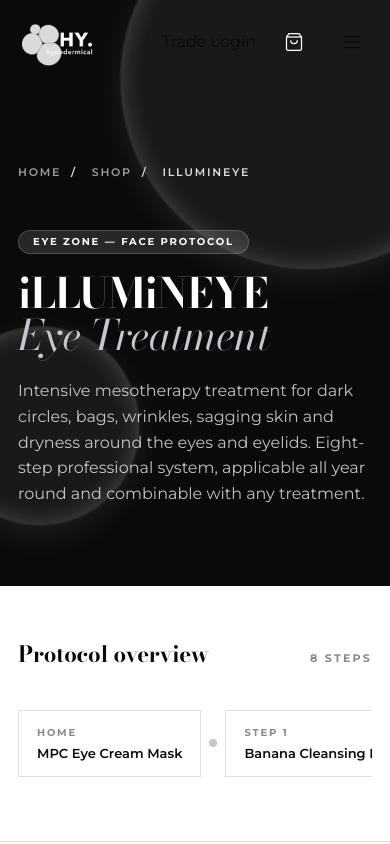
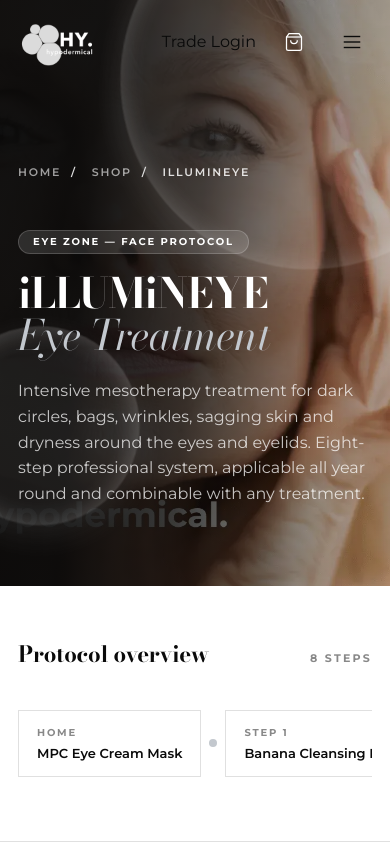
Before and after one commit to Matijang17/Hypodermical-ecom, a website: page shop/face/illumineye.html in a window 390 px wide. Shown: the top 844 px of the page. Drawn offline with nearby package versions, Linux system fonts and the light colour scheme.

Commit message:
hero image added

```diff
--- a/shop/assets/css/shop.css
+++ b/shop/assets/css/shop.css
@@ -751,6 +751,16 @@
     background-position: center, center top;
   }
 
+  .collection-hero--illumineye {
+    background-image:
+      linear-gradient(180deg,
+        rgba(10, 10, 10, 0.78) 0%,
+        rgba(10, 10, 10, 0.62) 45%,
+        rgba(10, 10, 10, 0.85) 100%),
+      url("/assets/images/illumineye_hero.webp");
+    background-position: center, center top;
+  }
+
   .shop-search-bar { padding: 18px 0; }
   .shop-main { padding: 40px 0 70px; }
 
@@ -1917,6 +1927,20 @@
   background-position: center, right center;
 }
 
+/* iLLUMiNEYE collection — editorial hero image (page-scoped) */
+.collection-hero--illumineye {
+  background-image:
+    linear-gradient(95deg,
+      rgba(10, 10, 10, 0.96) 24%,
+      rgba(10, 10, 10, 0.8) 50%,
+      rgba(10, 10, 10, 0.42) 78%,
+      rgba(10, 10, 10, 0.22) 100%),
+    url("/assets/images/illumineye_hero.webp");
+  background-repeat: no-repeat, no-repeat;
+  background-size: cover, cover;
+  background-position: center, right center;
+}
+
 /* Protocol overview strip (collection page) */
 .collection-overview {
   padding: 56px 0;
--- a/shop/face/illumineye.html
+++ b/shop/face/illumineye.html
@@ -45,7 +45,7 @@
     </div>
   </header>
 
-  <section class="collection-hero section--black" id="collection-hero"></section>
+  <section class="collection-hero section--black collection-hero--illumineye" id="collection-hero"></section>
   <section class="collection-overview section--white" id="collection-overview"></section>
   <main class="collection-main" id="collection-grid-section">
     <div class="container">
```
Also changed, not shown: assets/images/illumineye_hero.webp (added).
